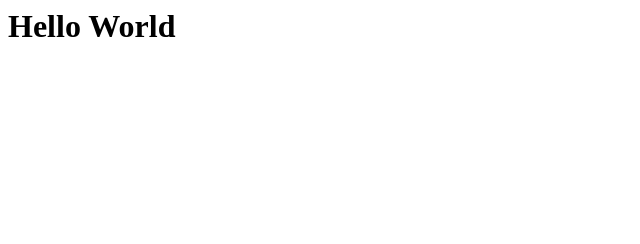
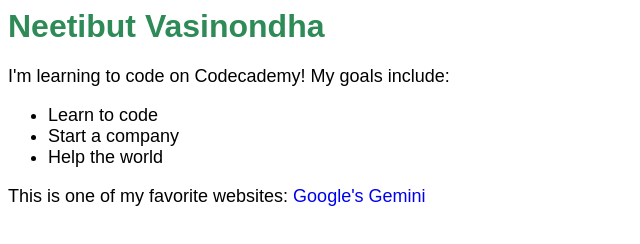
Before and after one commit to neetibut/HelloWorld, a plain HTML site: page index.html in a window 1280 px wide. Shown: the whole page, without its empty margins (0-640 px from the left). Drawn offline with Linux system fonts and the light colour scheme.

Commit message:
added folder structure and css

```diff
--- a/index.html
+++ b/index.html
@@ -1,9 +1,20 @@
 <html>
   <head>
     <title>Hello World</title>
+    <link href="./resources/css/index.css" type="text/css" rel="stylesheet" />
   </head>
 
   <body>
-    <h1>Hello World</h1>
+    <h1>Neetibut Vasinondha</h1>
+    <p>I'm learning to code on Codecademy! My goals include:</p>
+    <ul>
+      <li>Learn to code</li>
+      <li>Start a company</li>
+      <li>Help the world</li>
+    </ul>
+    <p>
+      This is one of my favorite websites:
+      <a href="https://gemini.google.com/" target="_blank">Google's Gemini</a>
+    </p>
   </body>
 </html>
--- /dev/null
+++ b/resources/css/index.css
@@ -0,0 +1,16 @@
+* {
+  font-family: Arial, Helvetica, sans-serif;
+}
+
+h1 {
+  color: SeaGreen;
+}
+
+p,
+li {
+  font-size: 18px;
+}
+
+a {
+  text-decoration: none;
+}
```
